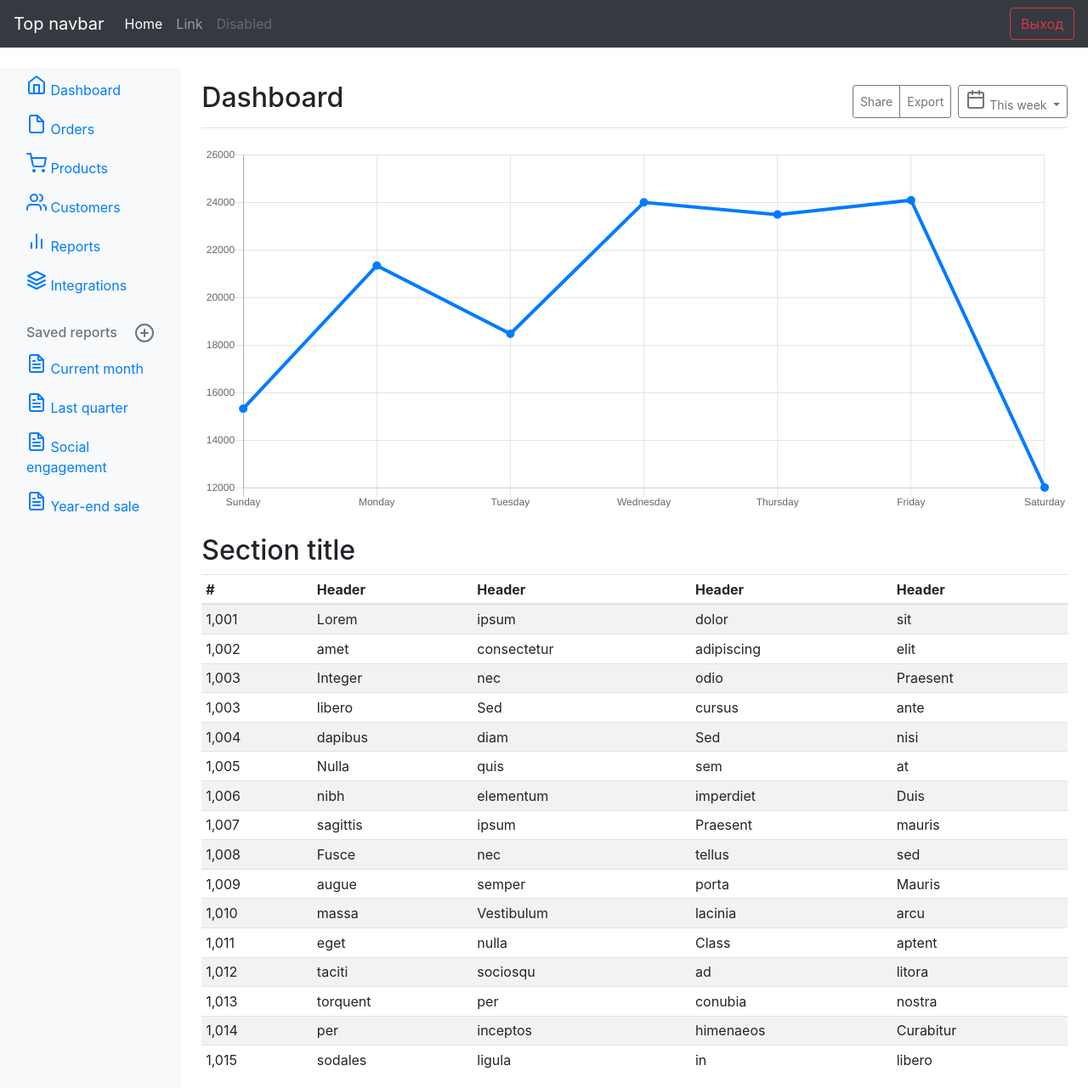
After one commit to antoshayastreb/JavaCourse, a PHP site: page /TeacherDashboard.php in a window 1280 px wide. The commit adds this page. Shown: the whole page at 85% size. Run offline with PHP 8.4, Linux system fonts and the light colour scheme; the visitor is signed in with stand-in values (Sample User, id 1); some libraries are stand-ins or nearby versions.

Commit message:
Вход для учителей и учительский дашбоард

```diff
--- /dev/null
+++ b/TeacherDashboard.php
@@ -0,0 +1,325 @@
+<?php
+    session_start();
+    if (!isset($_SESSION['user_id'])) {
+        header("Location: TeacherEnter.php");
+    }
+?>
+<!doctype html>
+<html lang="en">
+<head>
+    <meta charset="utf-8">
+    <meta name="viewport" content="width=device-width, initial-scale=1, shrink-to-fit=no">
+    <meta name="description" content="Пример на bootstrap 4: Базовая панель администратора с фиксированной боковой панелью и навигационной панелью. Версия v4.0.0">
+    <meta name="author" content="">
+    <link rel="icon" href="../../../../favicon.ico">
+
+    <title>Панель администратора | Dashboard Template for Bootstrap (BS 4.0)</title>
+
+    <!-- Bootstrap core CSS -->
+    <link href="https://maxcdn.bootstrapcdn.com/bootstrap/4.0.0/css/bootstrap.min.css" rel="stylesheet">
+
+    <!-- Custom styles for this template -->
+    <link href="dashboard.css" rel="stylesheet">
+</head>
+
+<body>
+
+
+<nav class="navbar navbar-expand-md navbar-dark bg-dark mb-4">
+    <a class="navbar-brand" href="#">Top navbar</a>
+        <button class="navbar-toggler" type="button" data-toggle="collapse" data-target="#navbarCollapse" aria-controls="navbarCollapse" aria-expanded="false" aria-label="Toggle navigation">
+            <span class="navbar-toggler-icon"></span>
+        </button>
+    <div class="collapse navbar-collapse" id="navbarCollapse">
+        <ul class="navbar-nav mr-auto">
+            <li class="nav-item active">
+                <a class="nav-link" href="#">Home <span class="sr-only">(current)</span></a>
+            </li>
+            <li class="nav-item">
+                <a class="nav-link" href="#">Link</a>
+            </li>
+            <li class="nav-item">
+                <a class="nav-link disabled" href="#">Disabled</a>
+            </li>
+        </ul>
+        <button class="btn btn-outline-danger my-2 my-sm-0" onClick='location.href="TeacherEnter.php"'>Выход</button>
+    </div>
+</nav>
+
+<div class="container-fluid">
+    <div class="row">
+        <nav class="col-md-2 d-none d-md-block bg-light sidebar">
+            <div class="sidebar-sticky">
+                <ul class="nav flex-column">
+                    <li class="nav-item">
+                        <a class="nav-link active" href="#">
+                            <span data-feather="home"></span>
+                            Dashboard <span class="sr-only">(current)</span>
+                        </a>
+                    </li>
+                    <li class="nav-item">
+                        <a class="nav-link" href="#">
+                            <span data-feather="file"></span>
+                            Orders
+                        </a>
+                    </li>
+                    <li class="nav-item">
+                        <a class="nav-link" href="#">
+                            <span data-feather="shopping-cart"></span>
+                            Products
+                        </a>
+                    </li>
+                    <li class="nav-item">
+                        <a class="nav-link" href="#">
+                            <span data-feather="users"></span>
+                            Customers
+                        </a>
+                    </li>
+                    <li class="nav-item">
+                        <a class="nav-link" href="#">
+                            <span data-feather="bar-chart-2"></span>
+                            Reports
+                        </a>
+                    </li>
+                    <li class="nav-item">
+                        <a class="nav-link" href="#">
+                            <span data-feather="layers"></span>
+                            Integrations
+                        </a>
+                    </li>
+                </ul>
+
+                <h6 class="sidebar-heading d-flex justify-content-between align-items-center px-3 mt-4 mb-1 text-muted">
+                    <span>Saved reports</span>
+                    <a class="d-flex align-items-center text-muted" href="#">
+                        <span data-feather="plus-circle"></span>
+                    </a>
+                </h6>
+                <ul class="nav flex-column mb-2">
+                    <li class="nav-item">
+                        <a class="nav-link" href="#">
+                            <span data-feather="file-text"></span>
+                            Current month
+                        </a>
+                    </li>
+                    <li class="nav-item">
+                        <a class="nav-link" href="#">
+                            <span data-feather="file-text"></span>
+                            Last quarter
+                        </a>
+                    </li>
+                    <li class="nav-item">
+                        <a class="nav-link" href="#">
+                            <span data-feather="file-text"></span>
+                            Social engagement
+                        </a>
+                    </li>
+                    <li class="nav-item">
+                        <a class="nav-link" href="#">
+                            <span data-feather="file-text"></span>
+                            Year-end sale
+                        </a>
+                    </li>
+                </ul>
+            </div>
+        </nav>
+
+        <main role="main" class="col-md-9 ml-sm-auto col-lg-10 pt-3 px-4">
+            <div class="d-flex justify-content-between flex-wrap flex-md-nowrap align-items-center pb-2 mb-3 border-bottom">
+                <h1 class="h2">Dashboard</h1>
+                <div class="btn-toolbar mb-2 mb-md-0">
+                    <div class="btn-group mr-2">
+                        <button class="btn btn-sm btn-outline-secondary">Share</button>
+                        <button class="btn btn-sm btn-outline-secondary">Export</button>
+                    </div>
+                    <button class="btn btn-sm btn-outline-secondary dropdown-toggle">
+                        <span data-feather="calendar"></span>
+                        This week
+                    </button>
+                </div>
+            </div>
+
+            <canvas class="my-4" id="myChart" width="900" height="380"></canvas>
+
+            <h2>Section title</h2>
+            <div class="table-responsive">
+                <table class="table table-striped table-sm">
+                    <thead>
+                    <tr>
+                        <th>#</th>
+                        <th>Header</th>
+                        <th>Header</th>
+                        <th>Header</th>
+                        <th>Header</th>
+                    </tr>
+                    </thead>
+                    <tbody>
+                    <tr>
+                        <td>1,001</td>
+                        <td>Lorem</td>
+                        <td>ipsum</td>
+                        <td>dolor</td>
+                        <td>sit</td>
+                    </tr>
+                    <tr>
+                        <td>1,002</td>
+                        <td>amet</td>
+                        <td>consectetur</td>
+                        <td>adipiscing</td>
+                        <td>elit</td>
+                    </tr>
+                    <tr>
+                        <td>1,003</td>
+                        <td>Integer</td>
+                        <td>nec</td>
+                        <td>odio</td>
+                        <td>Praesent</td>
+                    </tr>
+                    <tr>
+                        <td>1,003</td>
+                        <td>libero</td>
+                        <td>Sed</td>
+                        <td>cursus</td>
+                        <td>ante</td>
+                    </tr>
+                    <tr>
+                        <td>1,004</td>
+                        <td>dapibus</td>
+                        <td>diam</td>
+                        <td>Sed</td>
+                        <td>nisi</td>
+                    </tr>
+                    <tr>
+                        <td>1,005</td>
+                        <td>Nulla</td>
+                        <td>quis</td>
+                        <td>sem</td>
+                        <td>at</td>
+                    </tr>
+                    <tr>
+                        <td>1,006</td>
+                        <td>nibh</td>
+                        <td>elementum</td>
+                        <td>imperdiet</td>
+                        <td>Duis</td>
+                    </tr>
+                    <tr>
+                        <td>1,007</td>
+                        <td>sagittis</td>
+                        <td>ipsum</td>
+                        <td>Praesent</td>
+                        <td>mauris</td>
+                    </tr>
+                    <tr>
+                        <td>1,008</td>
+                        <td>Fusce</td>
+                        <td>nec</td>
+                        <td>tellus</td>
+                        <td>sed</td>
+                    </tr>
+                    <tr>
+                        <td>1,009</td>
+                        <td>augue</td>
+                        <td>semper</td>
+                        <td>porta</td>
+                        <td>Mauris</td>
+                    </tr>
+                    <tr>
+                        <td>1,010</td>
+                        <td>massa</td>
+                        <td>Vestibulum</td>
+                        <td>lacinia</td>
+                        <td>arcu</td>
+                    </tr>
+                    <tr>
+                        <td>1,011</td>
+                        <td>eget</td>
+                        <td>nulla</td>
+                        <td>Class</td>
+                        <td>aptent</td>
+                    </tr>
+                    <tr>
+                        <td>1,012</td>
+                        <td>taciti</td>
+                        <td>sociosqu</td>
+                        <td>ad</td>
+                        <td>litora</td>
+                    </tr>
+                    <tr>
+                        <td>1,013</td>
+                        <td>torquent</td>
+                        <td>per</td>
+                        <td>conubia</td>
+                        <td>nostra</td>
+                    </tr>
+                    <tr>
+                        <td>1,014</td>
+                        <td>per</td>
+                        <td>inceptos</td>
+                        <td>himenaeos</td>
+                        <td>Curabitur</td>
+                    </tr>
+                    <tr>
+                        <td>1,015</td>
+                        <td>sodales</td>
+                        <td>ligula</td>
+                        <td>in</td>
+                        <td>libero</td>
+                    </tr>
+                    </tbody>
+                </table>
+            </div>
+        </main>
+    </div>
+</div>
+
+<!-- Bootstrap core JavaScript
+================================================== -->
+<!-- Placed at the end of the document so the pages load faster -->
+<script src="https://code.jquery.com/jquery-3.2.1.slim.min.js" integrity="sha384-KJ3o2DKtIkvYIK3UENzmM7KCkRr/rE9/Qpg6aAZGJwFDMVNA/GpGFF93hXpG5KkN" crossorigin="anonymous"></script>
+<script>window.jQuery || document.write('<script src="../../../../assets/js/vendor/jquery-slim.min.js"><\/script>')</script>
+<script src="../../../../assets/js/vendor/popper.min.js"></script>
+<script src="../../../../dist/js/bootstrap.min.js"></script>
+
+<!-- Icons -->
+<script src="https://unpkg.com/feather-icons/dist/feather.min.js"></script>
+<script>
+    feather.replace()
+</script>
+
+<!-- Graphs -->
+<script src="https://cdnjs.cloudflare.com/ajax/libs/Chart.js/2.7.1/Chart.min.js"></script>
+<script>
+    var ctx = document.getElementById("myChart");
+    var myChart = new Chart(ctx, {
+        type: 'line',
+        data: {
+            labels: ["Sunday", "Monday", "Tuesday", "Wednesday", "Thursday", "Friday", "Saturday"],
+            datasets: [{
+                data: [15339, 21345, 18483, 24003, 23489, 24092, 12034],
+                lineTension: 0,
+                backgroundColor: 'transparent',
+                borderColor: '#007bff',
+                borderWidth: 4,
+                pointBackgroundColor: '#007bff'
+            }]
+        },
+        options: {
+            scales: {
+                yAxes: [{
+                    ticks: {
+                        beginAtZero: false
+                    }
+                }]
+            },
+            legend: {
+                display: false,
+            }
+        }
+    });
+</script>
+<?php
+    require ('Disconnect.php');
+?>
+</body>
+</html>
--- a/TeacherEnter.php
+++ b/TeacherEnter.php
@@ -24,7 +24,7 @@ if (isset($_POST['inputEmail']) and isset($_POST['inputPassword'])){
             if (password_verify($password, $pass_hash)) {
                 $scMess ="Привет, ".$row[0]['LastName']." ".$row[0]['FirstName']." ".$row[0]['patronymic'];
                 $_SESSION['user_id'] = $row[0]['ID'];
-                header("Location: LessonFrame.php");
+                header("Location: TeacherDashboard.php");
             } else $flMess =  'Пароль неверный!';
 
         } else $flMess = 'Email не существует!';
```
Also changed, not shown: 1 other file.
